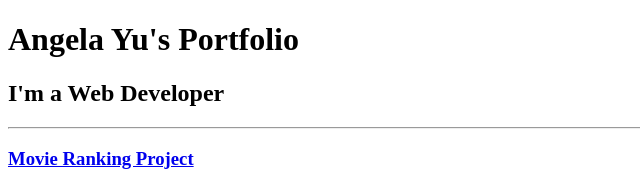
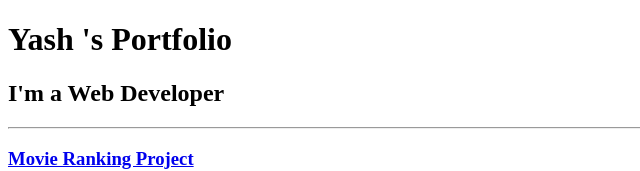
Before and after one commit to yashc623/portfolio-, a plain HTML site: page solution.html in a window 1280 px wide. Shown: the top 171 px of the page, without its empty margins (0-640 px from the left). Drawn offline with Linux system fonts and the light colour scheme.

Commit message:
Update solution.html

```diff
--- a/solution.html
+++ b/solution.html
@@ -3,11 +3,11 @@
 
 <head>
   <meta charset="UTF-8">
-  <title>Angela's Portfolio</title>
+  <title>yash's Portfolio</title>
 </head>
 
 <body>
-  <h1>Angela Yu's Portfolio</h1>
+  <h1>Yash 's Portfolio</h1>
   <h2>I'm a Web Developer</h2>
   <hr />
   <h3><a href="./public/movie-ranking.html">Movie Ranking Project</a></h3>
```
